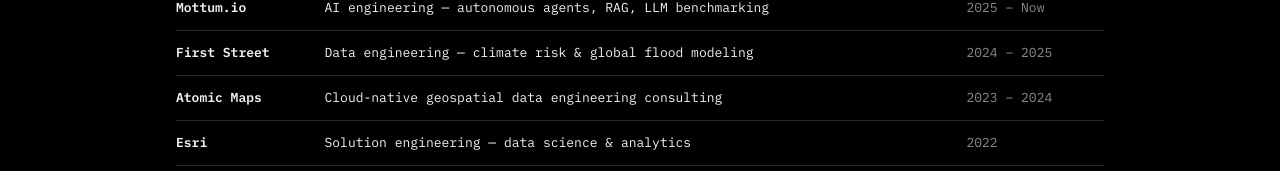
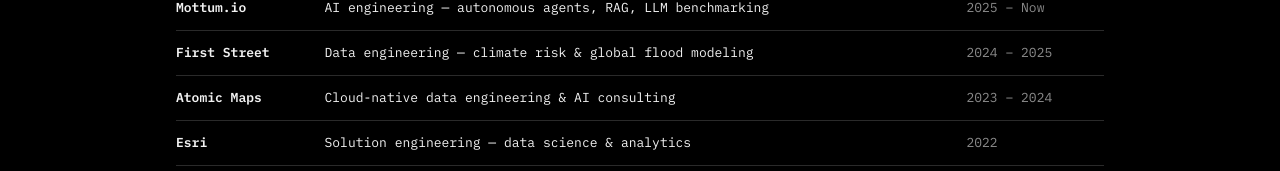
Before and after one commit to mnovovil/miguelnovovillar.com, a plain HTML site: page index.html in a window 1280 px wide. Shown: the part 729-900 px from the top of the page. Drawn offline with nearby package versions, Linux system fonts and the light colour scheme.

Commit message:
Update Atomic Maps description
Co-Authored-By: Claude Opus 5.5 <noreply@anthropic.com>

```diff
--- a/index.html
+++ b/index.html
@@ -103,7 +103,7 @@
         <tbody>
           <tr><td class="org">Mottum.io</td><td>AI engineering — autonomous agents, RAG, LLM benchmarking</td><td class="dt">2025 – Now</td></tr>
           <tr><td class="org">First Street</td><td>Data engineering — climate risk &amp; global flood modeling</td><td class="dt">2024 – 2025</td></tr>
-          <tr><td class="org">Atomic Maps</td><td>Cloud-native geospatial data engineering consulting</td><td class="dt">2023 – 2024</td></tr>
+          <tr><td class="org">Atomic Maps</td><td>Cloud-native data engineering &amp; AI consulting</td><td class="dt">2023 – 2024</td></tr>
           <tr><td class="org">Esri</td><td>Solution engineering — data science &amp; analytics</td><td class="dt">2022</td></tr>
         </tbody>
       </table>
```
